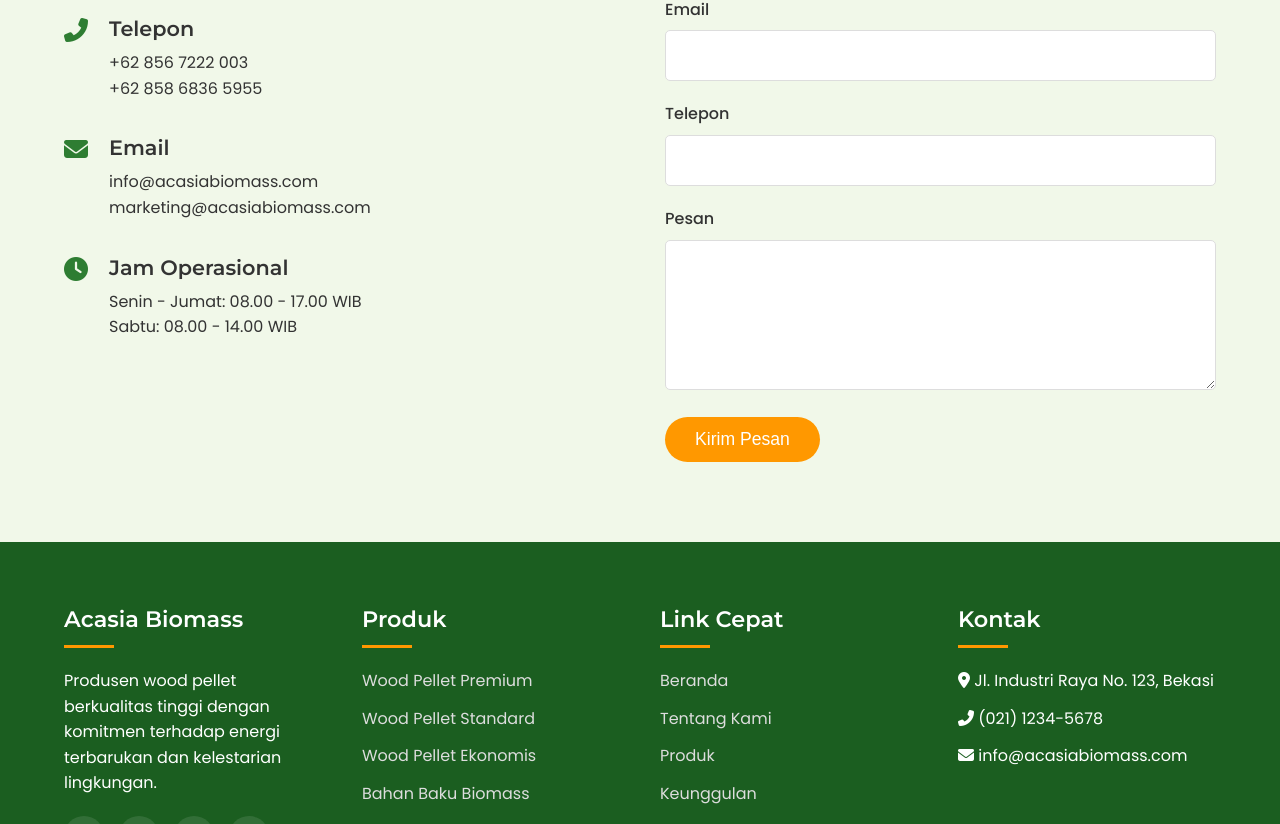
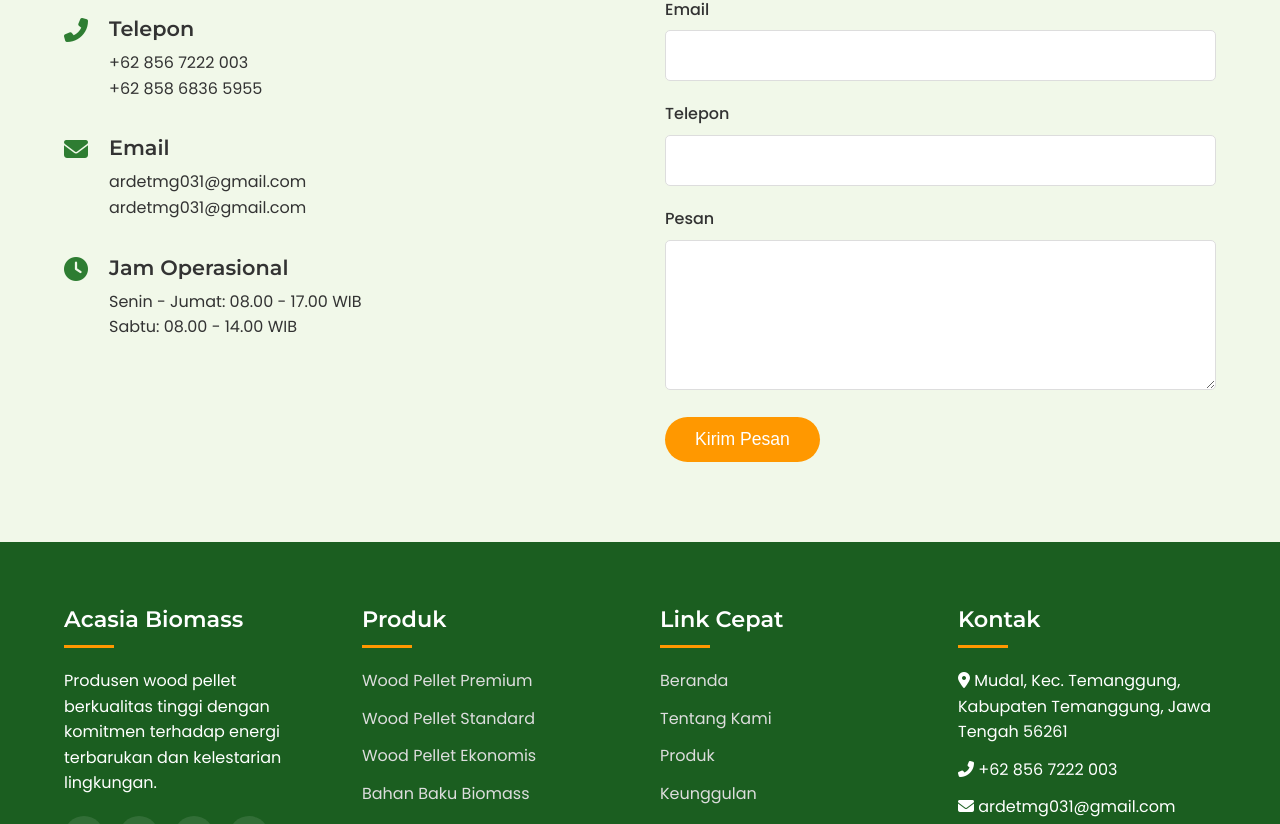
Before and after one commit to ardelagi/acasia, a plain HTML site: page index.html in a window 1280 px wide. Shown: the part 3442-4266 px from the top of the page. Drawn offline with Linux system fonts and the light colour scheme.

Commit message:
Update index.html

```diff
--- a/index.html
+++ b/index.html
@@ -781,8 +781,8 @@
                         </div>
                         <div class="contact-details">
                             <h3>Email</h3>
-                            <p>info@acasiabiomass.com</p>
-                            <p>marketing@acasiabiomass.com</p>
+                            <p>ardetmg031@gmail.com</p>
+                            <p>ardetmg031@gmail.com</p>
                         </div>
                     </div>
 
@@ -866,9 +866,9 @@
                 <div class="footer-column">
                     <h3>Kontak</h3>
                     <ul class="footer-links">
-                        <li><i class="fas fa-map-marker-alt"></i> Jl. Industri Raya No. 123, Bekasi</li>
-                        <li><i class="fas fa-phone-alt"></i> (021) 1234-5678</li>
-                        <li><i class="fas fa-envelope"></i> info@acasiabiomass.com</li>
+                        <li><i class="fas fa-map-marker-alt"></i> Mudal, Kec. Temanggung, Kabupaten Temanggung, Jawa Tengah 56261</li>
+                        <li><i class="fas fa-phone-alt"></i> +62 856 7222 003</li>
+                        <li><i class="fas fa-envelope"></i> ardetmg031@gmail.com</li>
                     </ul>
                 </div>
             </div>
```
